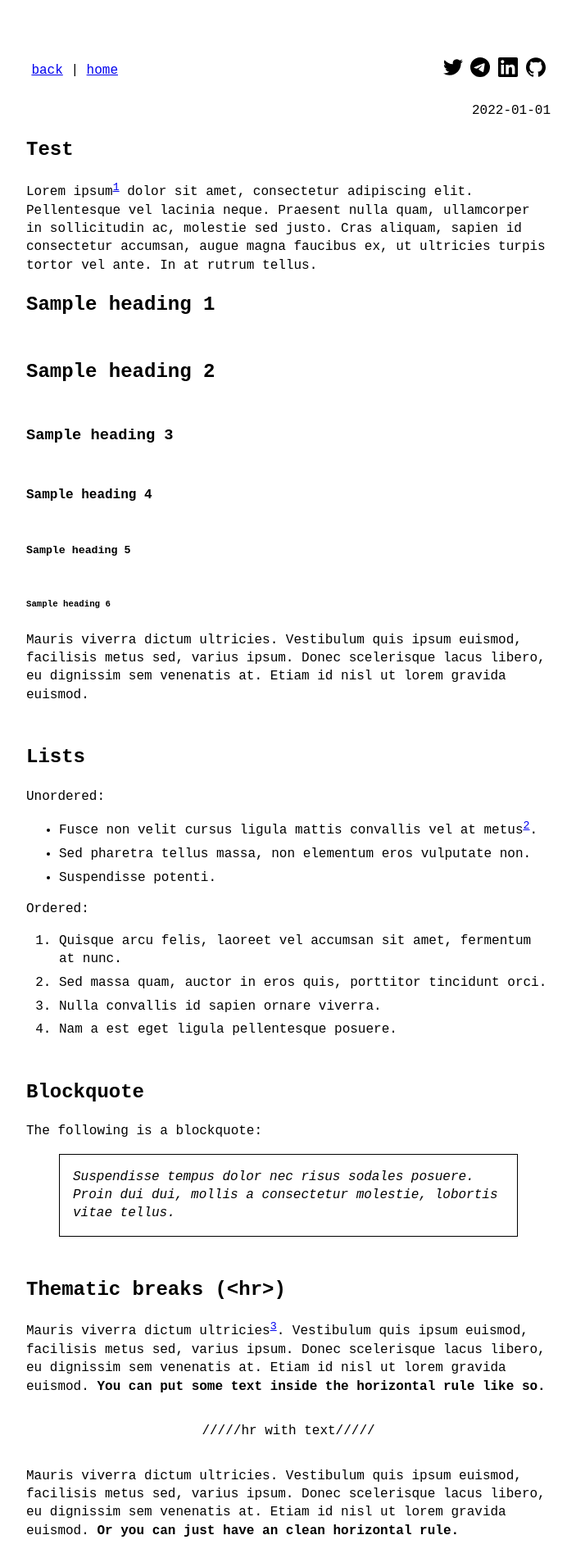
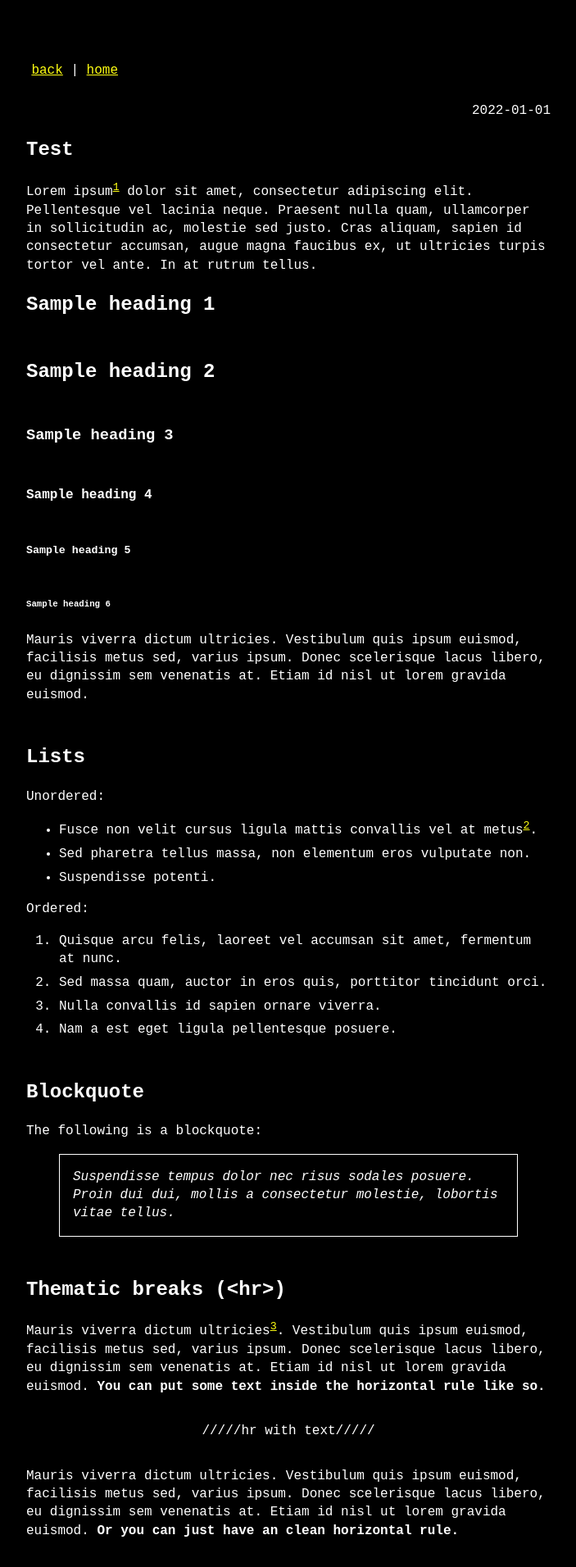
Before and after one commit to polo7/polo7.github.io, a Jekyll site: the page built from _posts/2022-01-01-test.md, in a window 1280 px wide. Shown: the top 1912 px of the page at 82% size, without its empty margins (288-991 px from the left). Built offline with Jekyll 4.4.1, drawn with Linux system fonts in a browser that asks for light colours.

Commit message:
Update no-style-please.scss

```diff
--- a/_sass/no-style-please.scss
+++ b/_sass/no-style-please.scss
@@ -8,7 +8,7 @@
     }
   }
 
-  body[a="dark"] { @include dark-appearance; }
+  body[a="auto"] { @include dark-appearance; }
 
 
   @media (prefers-color-scheme: dark) {
```
